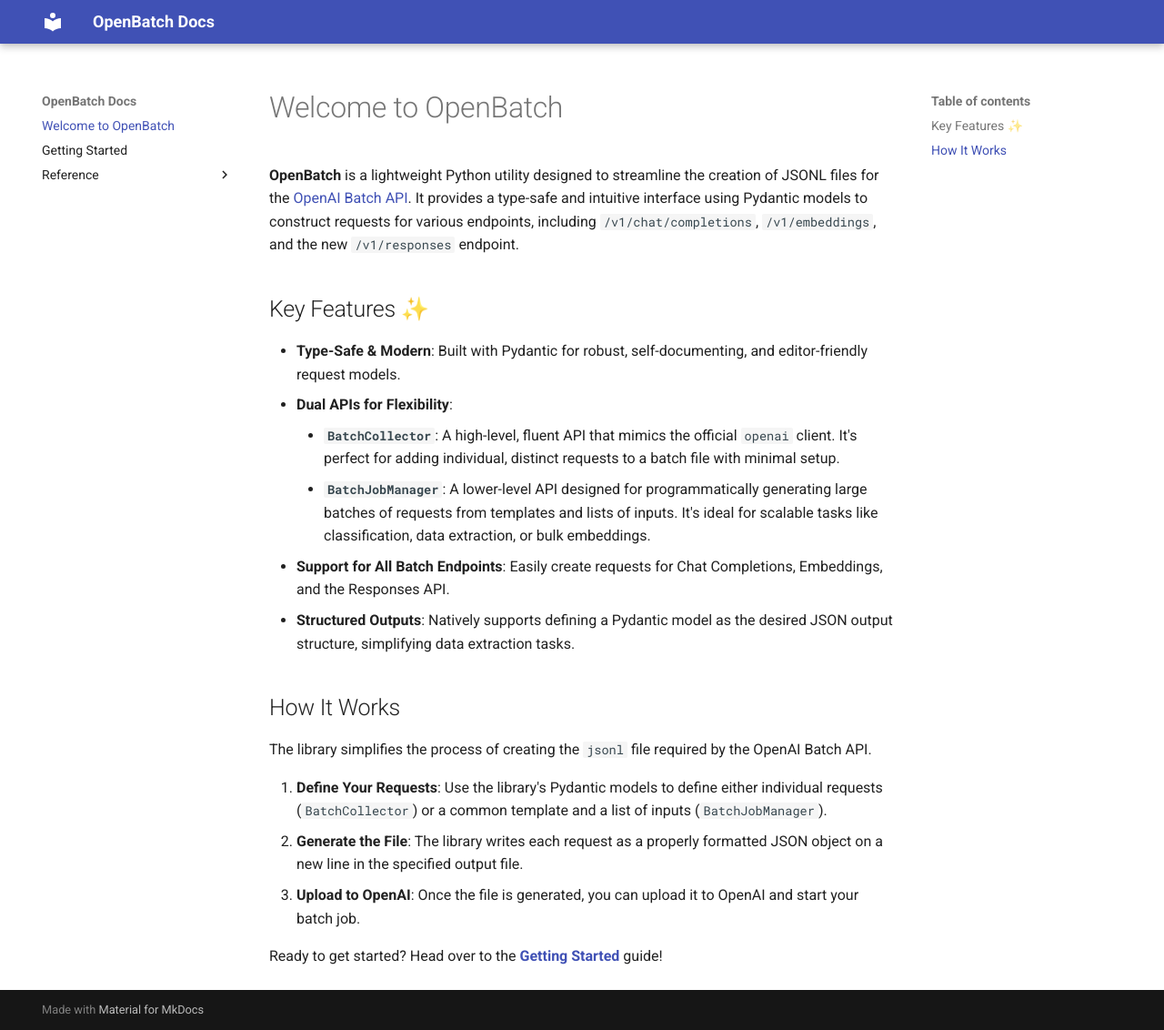
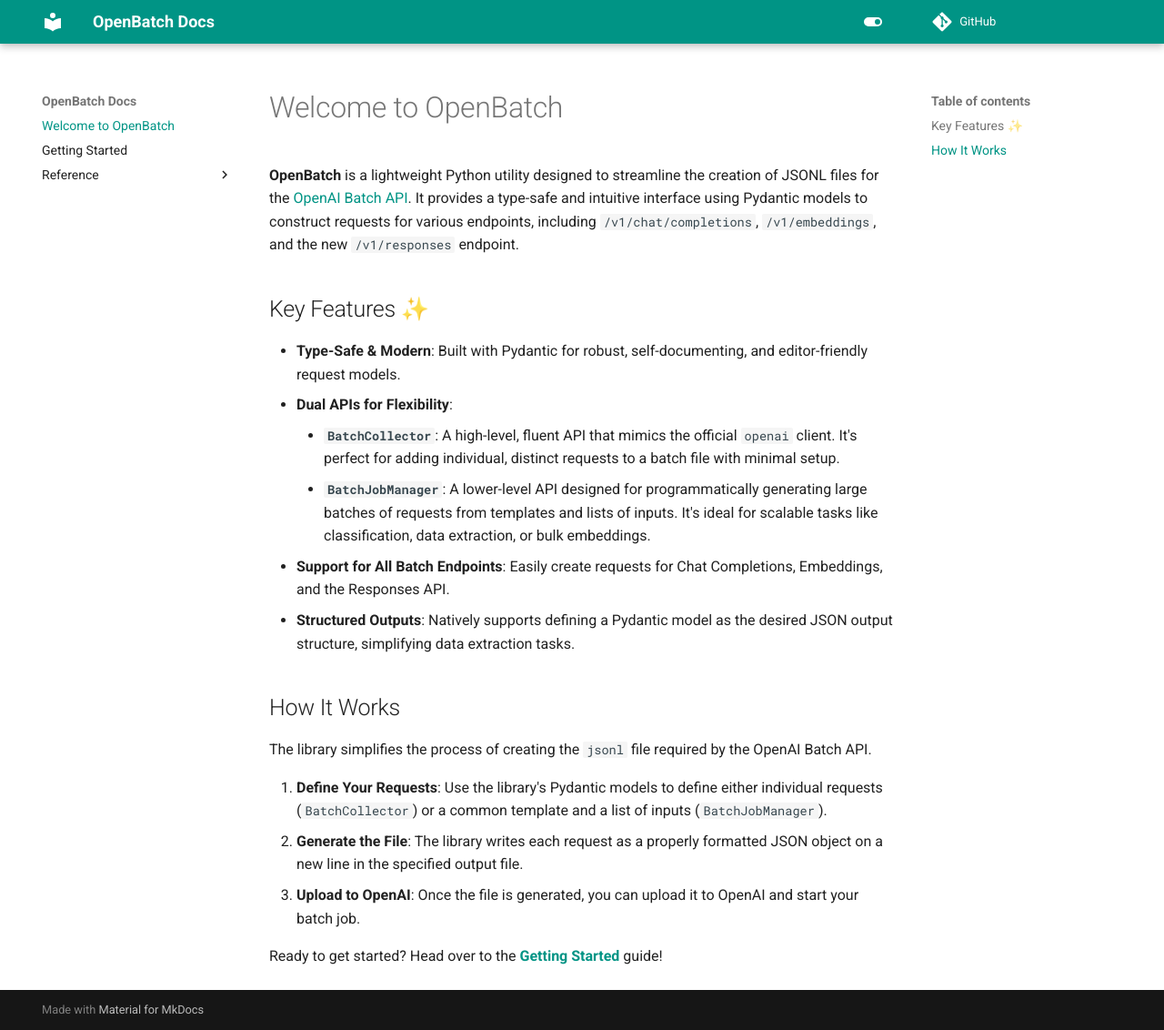
Before and after one commit to daniel-gomm/openbatch, an MkDocs documentation site: the page built from docs/index.md, in a window 1280 px wide and 1132 px high. Shown: the whole window at 91% size. Built offline with MkDocs 1.6.1 and Material for MkDocs 9.7.7, drawn with Linux system fonts in a browser that asks for light colours; comment, search, counter and statistics services are not loaded.

Commit message:
configure theming

```diff
--- a/mkdocs.yml
+++ b/mkdocs.yml
@@ -1,7 +1,26 @@
 site_name: OpenBatch Docs
-
+site_url: https://www.daniel-gomm.github.io/openbatch
+repo_url: https://github.com/daniel-gomm/openbatch
 theme:
   name: "material"
+  icon:
+    repo: fontawesome/brands/git-alt
+  palette:
+    - media: "(prefers-color-scheme: dark)"
+      scheme: slate
+      primary: teal
+      accent: blue
+      toggle:
+        icon: material/toggle-switch-off-outline
+        name: Switch to light mode
+
+    - media: "(prefers-color-scheme: light)"
+      scheme: default
+      primary: teal
+      accent: blue
+      toggle:
+        icon: material/toggle-switch
+        name: Switch to dark mode
 
 plugins:
   - mkdocstrings
```
